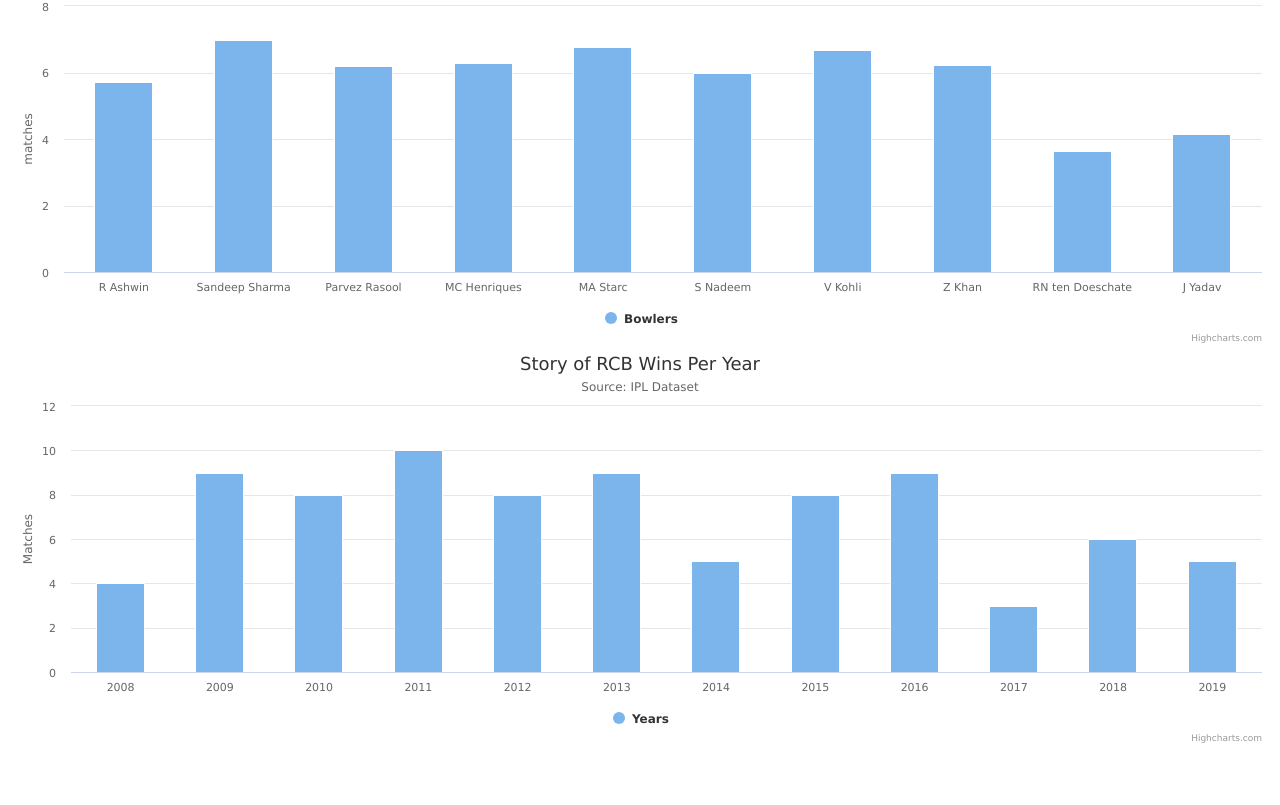
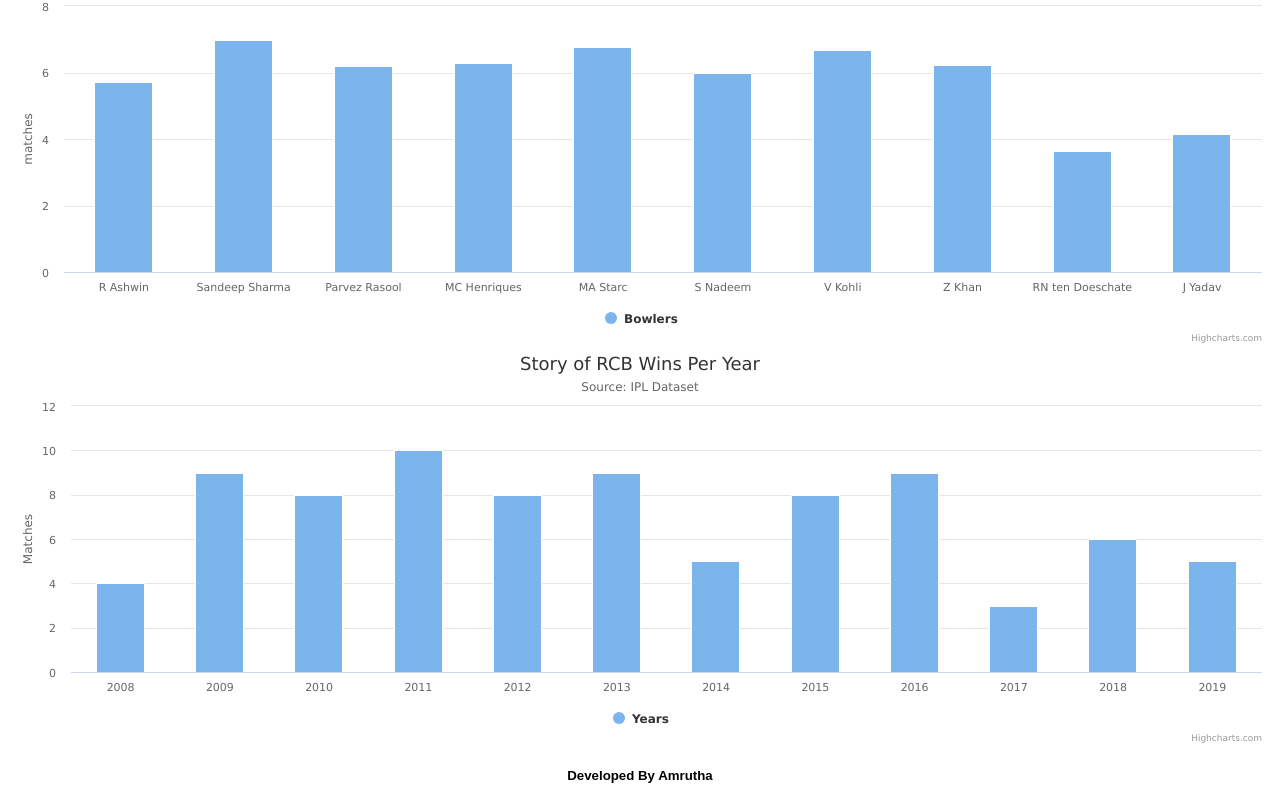
Before and after one commit to amrutha174/ipl, a website: page public/index.html in a window 1280 px wide. Shown: the part 1334-2139 px from the top of the page. Before the commit the page ends 2088 px from the top, so only its background shows below. Drawn offline with nearby package versions, Linux system fonts and the light colour scheme.

Commit message:
Update index.html

```diff
--- a/public/index.html
+++ b/public/index.html
@@ -19,7 +19,7 @@
     <div id="extra-runs" style="min-width: 310px; height: 400px; margin: 0 auto"></div>
     <div id="top-Eco-Bowlers" style="min-width: 310px; height: 400px; margin: 0 auto"></div>
     <div id="rcb-Stories" style="min-width: 310px; height: 400px; margin: 0 auto"></div>
-
+    <center><h5>Developed By Amrutha</h5></center>
     <script src="https://code.highcharts.com/highcharts.js"></script>
     <script src="./app.js"></script>
 </body>
```
